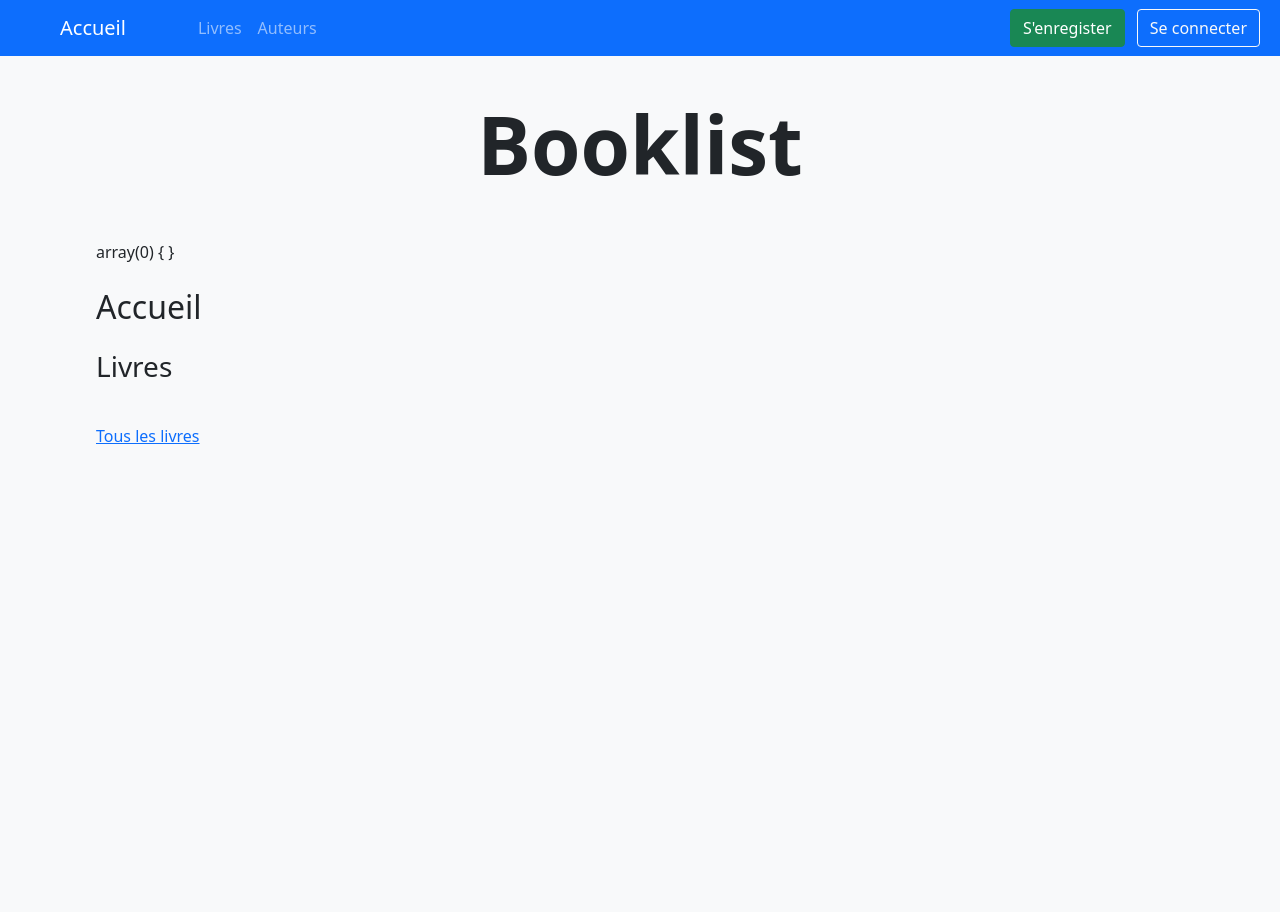
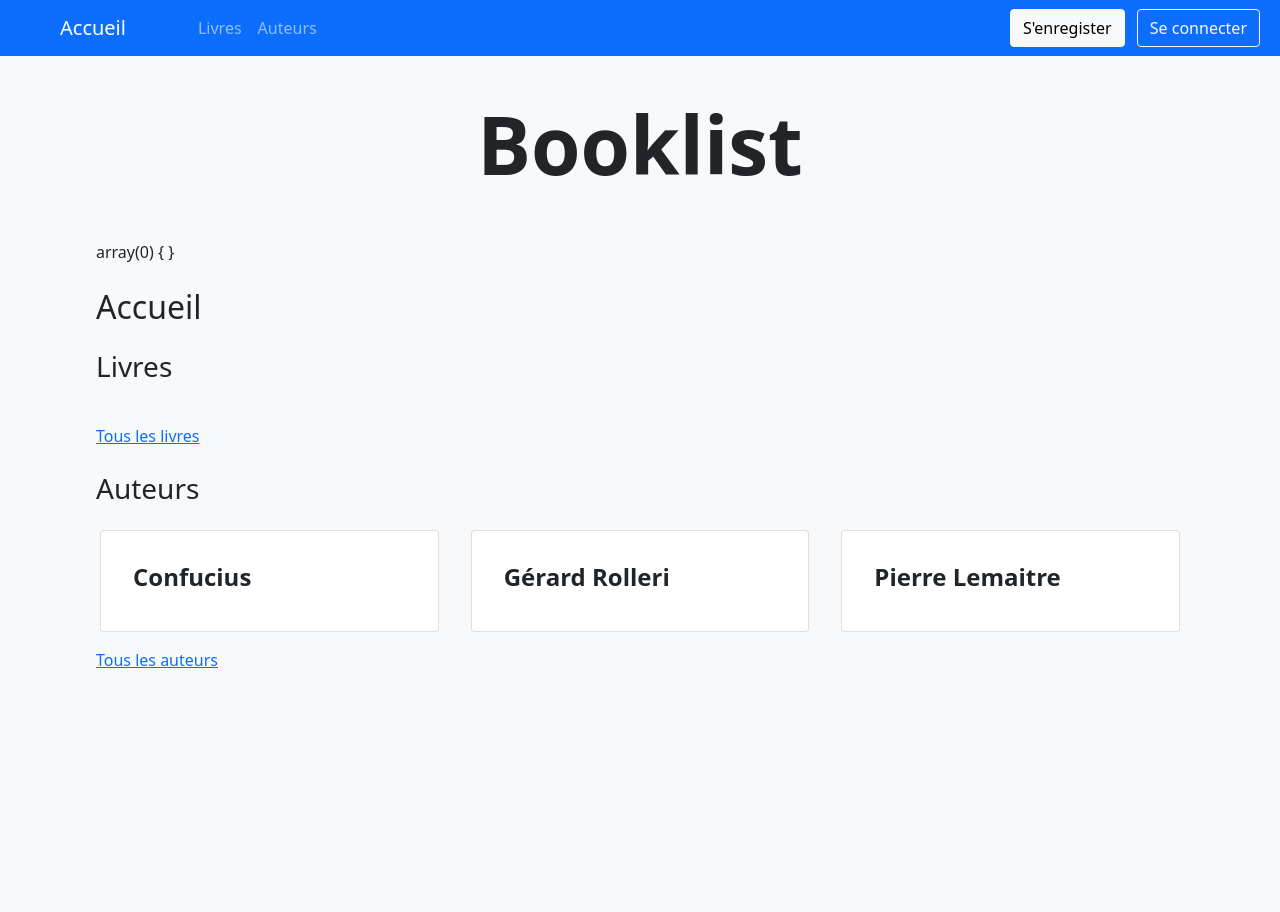
Before and after one commit to Nels18/BookList, a PHP site: page / in a window 1280 px wide. Shown: the top 912 px of the page. Run offline with PHP 8.4, Linux system fonts and the light colour scheme; data comes from the database, SQL or seed files in the repository; data that the repository does not hold is empty.

Commit message:
feat: added random authors in root index

```diff
--- a/src/Controller/HomeController.php
+++ b/src/Controller/HomeController.php
@@ -2,21 +2,30 @@
 namespace App\Controller;
 
 use App\Controller\AbstractController;
+use App\Model\AuthorModel;
 use App\Model\BookModel;
+use App\Model\CategoryModel;
 
 class HomeController extends AbstractController
 {
     public $bookModel;
+    public $categoryModel;
+    public $authorModel;
 
     public function __construct()
     {
         $this->bookModel = new BookModel();
+        $this->categoryModel = new CategoryModel();
+        $this->authorModel = new AuthorModel();
     }
 
     public function index()
     {
         $books = $this->bookModel->findRandoomBooks();
+        $authors = $this->authorModel->findRandoomResources('author');
+        $categories = $this->categoryModel->findRandoomResources('category');
 
-        $this->render('home/index', compact('books'), 'home');
+        $this->render('home/index', compact('books', 'authors',
+        'categories'), 'home');
     }
 }
--- a/src/Model/AbstractModel.php
+++ b/src/Model/AbstractModel.php
@@ -75,7 +75,7 @@ class AbstractModel extends Database
         // On boucle pour éclater le tableau
         foreach ($this as $column => $value) {
             // INSERT INTO annonces (titre, description, actif) VALUES (?, ?, ?)
-            if ($value !== null && $column != 'db' && $column != 'table'  && $column != 'nbResourcesPerPage') {
+            if ($value !== null && $column != 'db' && $column != 'table' && $column != 'nbResourcesPerPage') {
                 $columns[] = $this->formatPropertyForDB($column);
                 $inter[] = "?";
                 $values[] = $value;
@@ -170,4 +170,15 @@ class AbstractModel extends Database
 
         return $property;
     }
+
+    public function findRandoomResources(string $table)
+    {
+        $sql = "SELECT * FROM $table
+        ORDER BY RAND()
+        LIMIT 3;";
+
+        $query = $this->run($sql);
+
+        return $query->fetchAll();
+    }
 }
--- a/src/View/base.php
+++ b/src/View/base.php
@@ -32,7 +32,7 @@
                         </ul>
                         <?php if (!isset($_SESSION['user'])): ?>
                             <div class="ms-md-auto">
-                                <a href="/?p=user/register"><button class="btn btn-success me-2" type="button">S'enregister</button>
+                                <a href="/?p=user/register"><button class="btn btn-light me-2" type="button">S'enregister</button>
                                 </a>
                                 <a href="/?p=user/login"><button class="btn btn-outline-light me-2" type="button">Se connecter</button>
                                 </a>
--- a/src/View/home/index.php
+++ b/src/View/home/index.php
@@ -13,3 +13,17 @@
 </div>
 
 <a href="/?p=book/index"><p class="card-title my-3">Tous les livres</p></a>
+
+<h3 class="my-4">Auteurs</h3>
+
+<div class="row h-50">
+    <?php foreach ($authors as $author): ?>
+    <div class="card col-md mx-3 p-3 container-overflow">
+        <div class="card-body d-flex flex-column">
+            <h4 class="card-title fw-bold"><?=$author['first_name'] . ' ' . $author['last_name']?></h4>
+        </div>
+    </div>
+    <?php endforeach; ?>
+</div>
+
+<a href="/?p=author/index"><p class="card-title my-3">Tous les auteurs</p></a>
```
